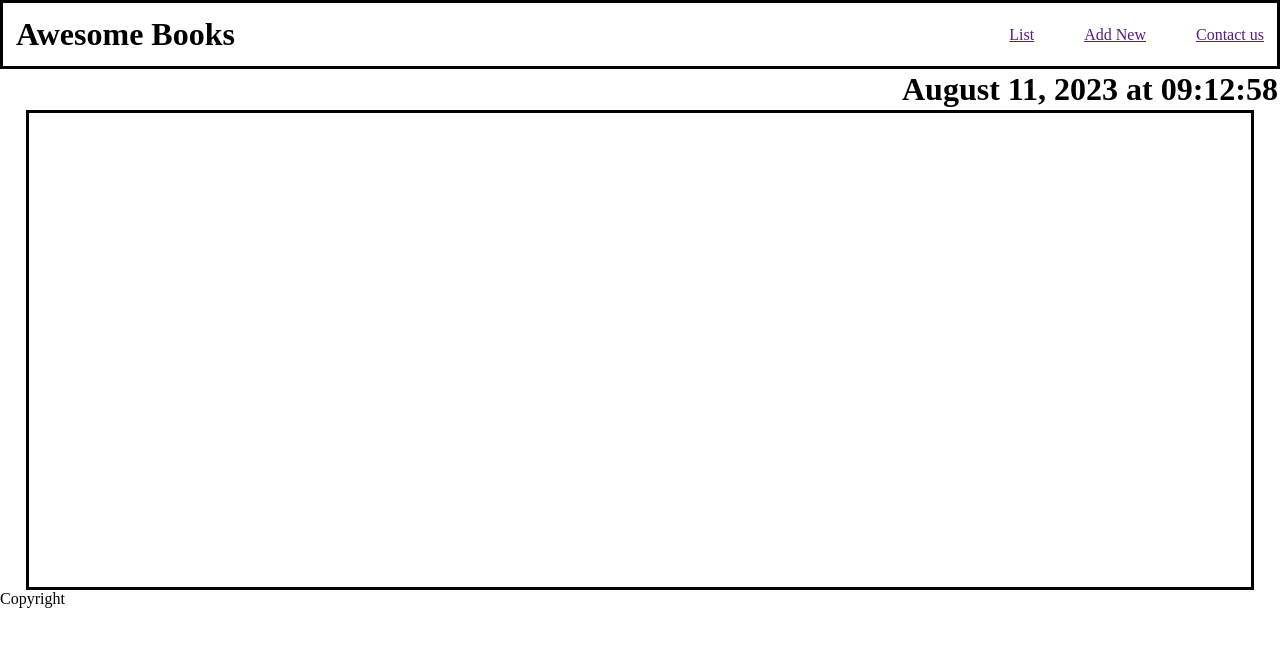
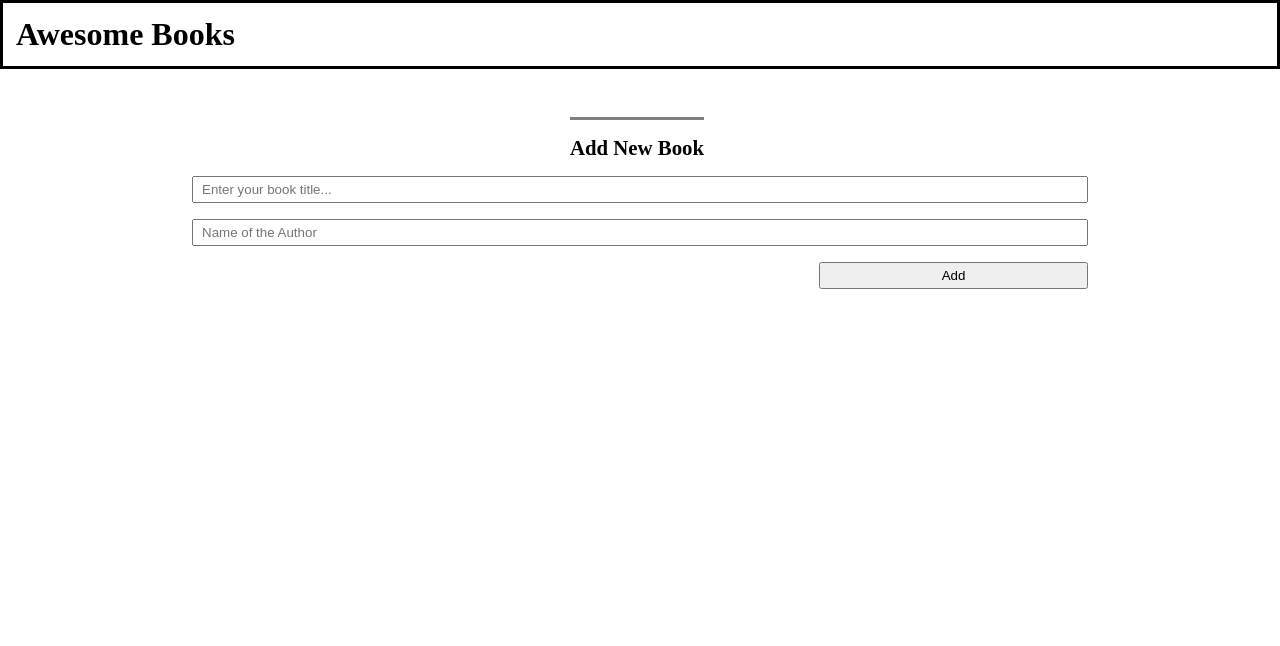
Before and after one commit to Obimbo07/awesome-books, a website: page index.html in a window 1280 px wide. Drawn offline with Linux system fonts and the light colour scheme.

Commit message:
fix the index.css like on the html file

```diff
--- a/index.html
+++ b/index.html
@@ -1,41 +1,37 @@
 <!DOCTYPE html>
 <head>
-        <meta charset="utf-8">
-        <meta name="viewport" content="width=device-width, initial-scale= 1">
+  <meta charset="utf-8" />
+  <meta name="viewport" content="width=device-width, initial-scale= 1" />
   <meta http-equiv="X-UA-Compatible" content="IE=edge" />
-        <meta name="author" content="Austin obimbo">
+  <meta name="author" content="Austin obimbo" />
   <title>Awesome Books</title>
-        <link rel="stylesheet" type="text/css" href="/index.css">
+  <link rel="stylesheet" type="text/css" href="index.css" />
 </head>
 <body>
   <header>
     <h1>Awesome Books</h1>
-            <nav class="nav-bar">
-                <ul class="nav-items">
-                    <a href=""><li class="nav-item" id="list-btn" data-target="section1">List</li></a>
-                    <a href=""><li class="nav-item" id="Addnew-btn" data-target="section2">Add New</li></a>
-                    <a href=""><li class="nav-item" id="Contact-btn" data-target="section3">Contact us</li></a>
-                </ul>
-            </nav>
   </header>
-        <div class="date-section">
-            <h1 id="date-display"></h1>
-        </div>
-        <section class="content-section" id="section1">
+  <section id="available-books">
     <!---books should be displayed here -->
   </section>
 
-        <section class="content-section" id="section2">
+  <section id="book-submisson">
     <form class="Add-books" id="book-form">
       <h2>Add New Book</h2>
-                <input class="book-input" type="text" id="book-title" placeholder="Enter your book title...">
-                <input class="book-input" type="text" id="Author" placeholder="Name of the Author">
-                <input class="submit-btn" type="submit" value="Add">
+      <input
+        class="book-input"
+        type="text"
+        id="book-title"
+        placeholder="Enter your book title..."
+      />
+      <input
+        class="book-input"
+        type="text"
+        id="Author"
+        placeholder="Name of the Author"
+      />
+      <input class="submit-btn" type="submit" value="Add" />
     </form>
   </section>
-        <section class="content-section" id="section3">
-            <h1>Contact Us</h1>
-        </section>
-        <footer class="footer">Copyright</footer>
   <script src="/index.js"></script>
 </body>
```
Lines whose indentation alone changed are shown as unchanged.
